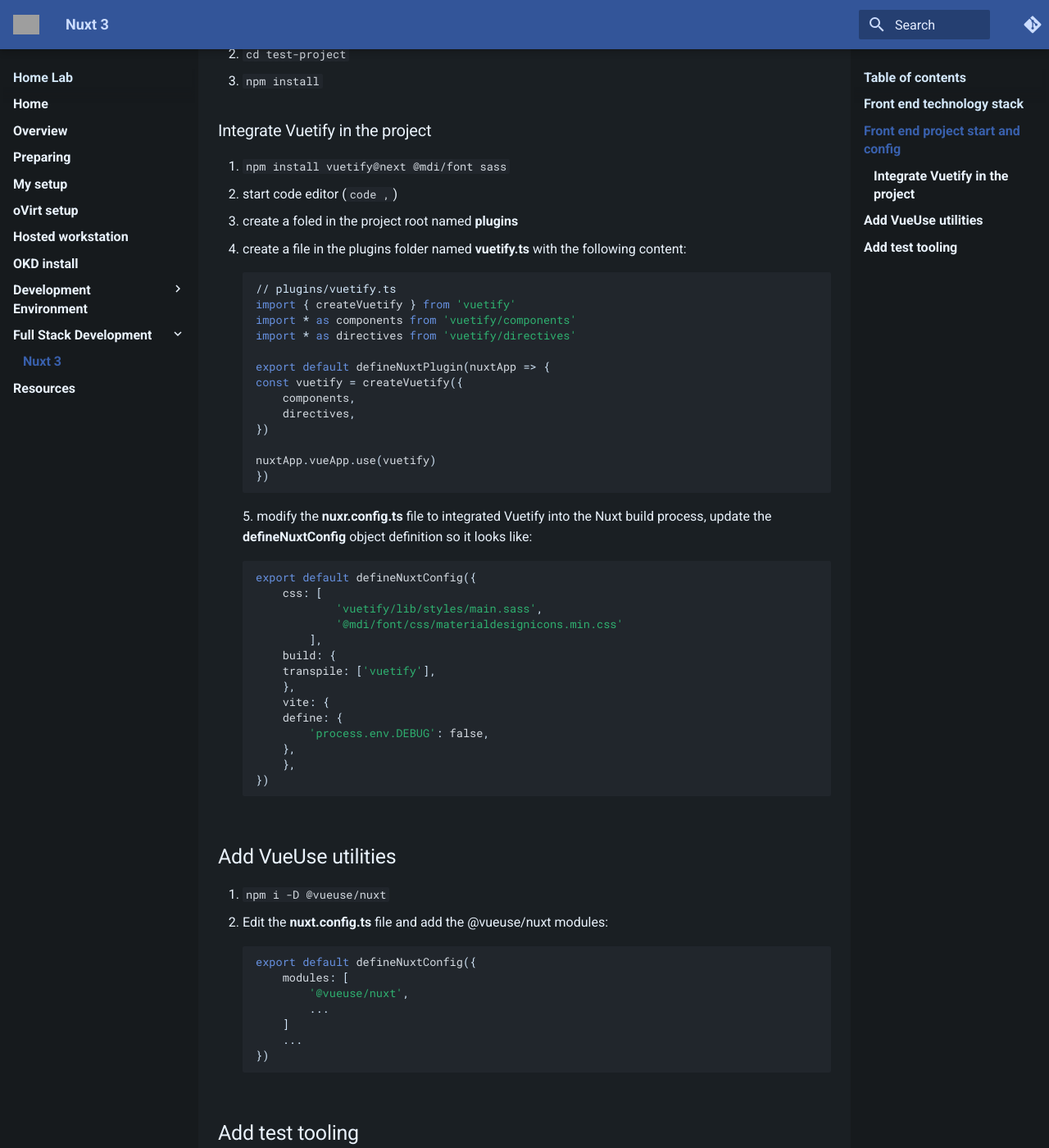
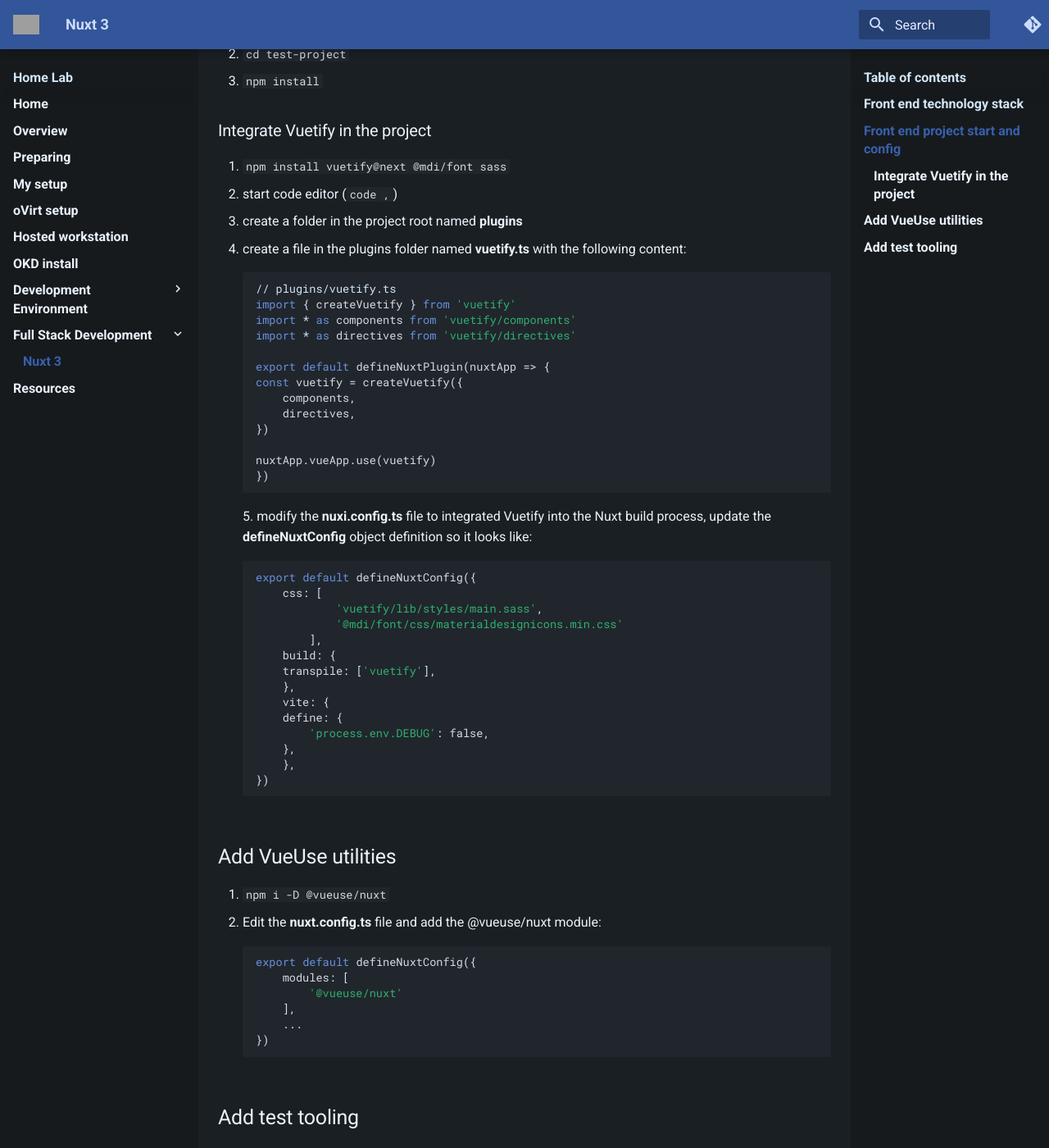
Before and after one commit to brianinnes/homeLab, an MkDocs documentation site: the page built from docs/full-stack/nuxt3.md, in a window 1280 px wide and 1400 px high, scrolled down 752 px. Shown: the whole window at 82% size. Built offline with MkDocs 1.6.1 and Material for MkDocs 9.7.7, drawn with Linux system fonts in a browser that asks for light colours; comment, search, counter and statistics services are not loaded; grey boxes are pictures that could not be loaded.

Commit message:
correct spelling and json formatting

````diff
--- a/docs/full-stack/nuxt3.md
+++ b/docs/full-stack/nuxt3.md
@@ -1,6 +1,6 @@
 # Nuxt 3 - Vue based Web Framework
 
-<!--- cSpell:ignore Nuxt pinia vuetify  -->
+<!--- cSpell:ignore Nuxt pinia vuetify nuxi sass vueuse -->
 
 [Nuxt](https://nuxt.com){: target=_blank} is a web framework build on Vue.js.  It provides a number of features which speeds up development over standard [Vue.js](https://vuejs.org){: target=blank}.
 
@@ -27,7 +27,7 @@
 
 1. `npm install vuetify@next @mdi/font sass`
 2. start code editor (`code ,`)
-3. create a foled in the project root named **plugins**
+3. create a folder in the project root named **plugins**
 4. create a file in the plugins folder named **vuetify.ts** with the following content:
 
     ```ts
@@ -45,7 +45,7 @@
     nuxtApp.vueApp.use(vuetify)
     })
     ```
-5. modify the **nuxr.config.ts** file to integrated Vuetify into the Nuxt build process, update the **defineNuxtConfig** object definition so it looks like:
+5. modify the **nuxi.config.ts** file to integrated Vuetify into the Nuxt build process, update the **defineNuxtConfig** object definition so it looks like:
 
     ```ts
     export default defineNuxtConfig({
@@ -67,14 +67,13 @@
 ## Add VueUse utilities
 
 1. `npm i -D @vueuse/nuxt`
-2. Edit the **nuxt.config.ts** file and add the @vueuse/nuxt modules:
+2. Edit the **nuxt.config.ts** file and add the @vueuse/nuxt module:
 
     ```ts
     export default defineNuxtConfig({
         modules: [
-            '@vueuse/nuxt',
-            ...
-        ]
+            '@vueuse/nuxt'
+        ],
         ...
     })
     ```
````
